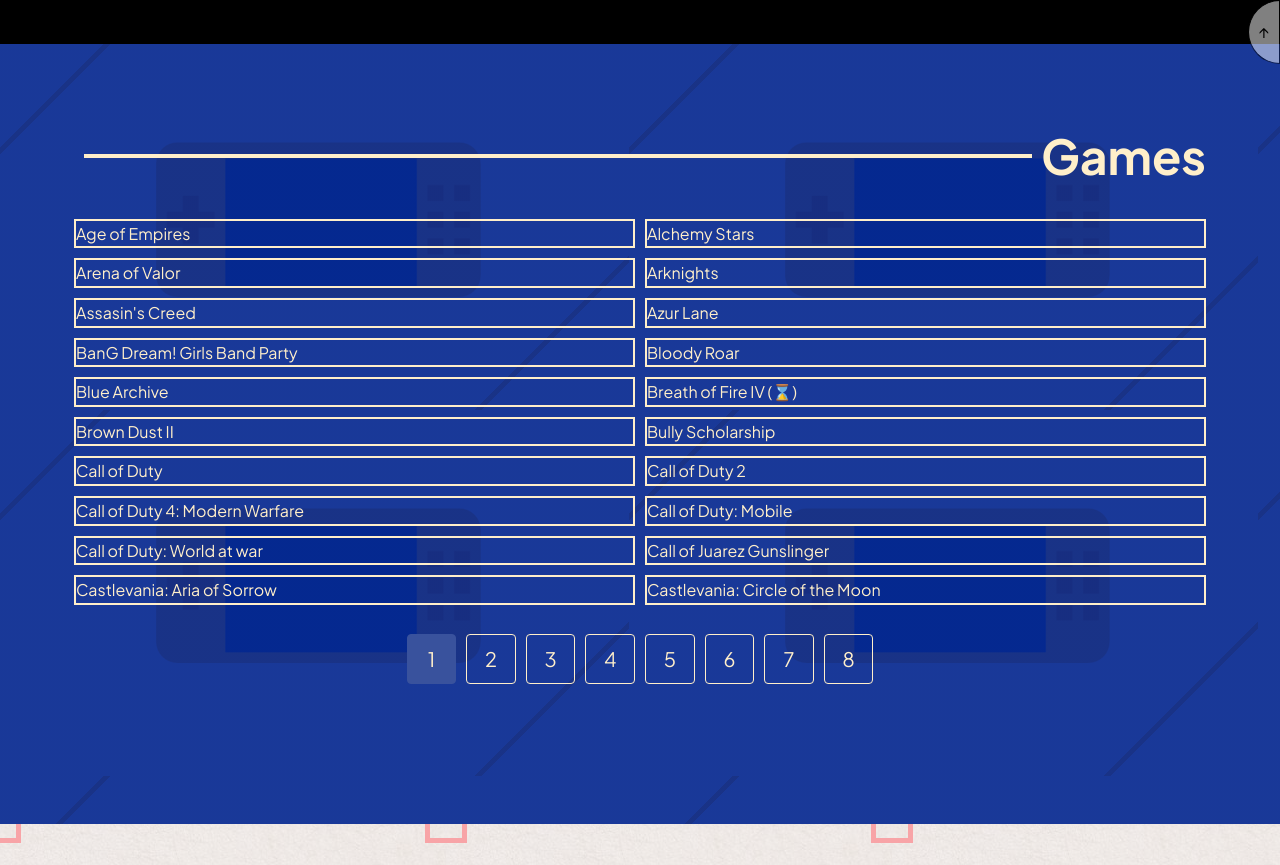
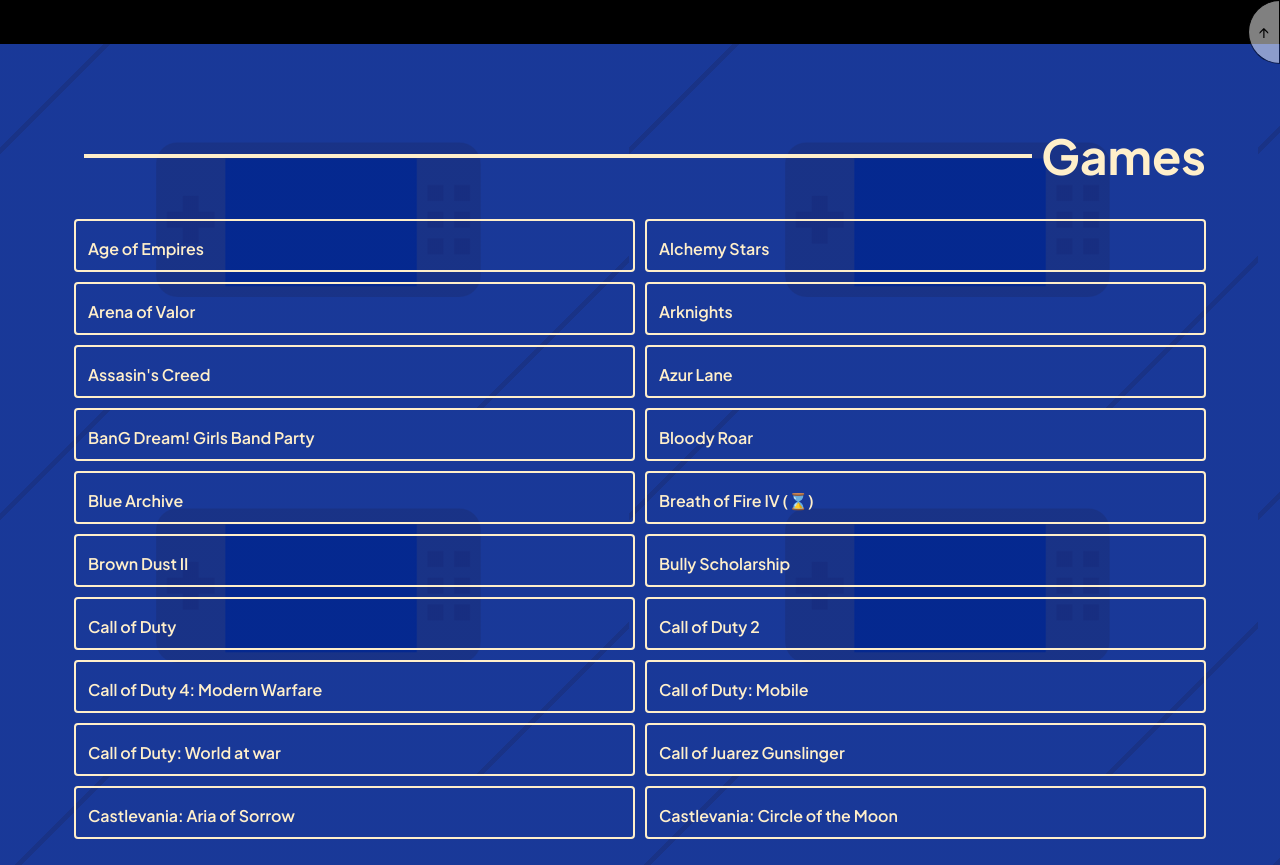
Before and after one commit to sampm092/sampm092.github.io, a plain HTML site: page projects/game.html in a window 1280 px wide. Shown: the part 736-1601 px from the top of the page. Drawn offline with Linux system fonts and the light colour scheme.

Commit message:
fix: restore deleted .items div

```diff
--- a/projects/style.css
+++ b/projects/style.css
@@ -48,6 +48,19 @@
 
 .nameG {
     color: #fff;
+}
+
+.items div{
+    padding: 12px;
+    background: transparent;
+    border-radius: 4px;
+    width: 95%;
+    text-align: start;
+    font-weight: 600;
+    height: 25px;
+    align-content: center;
+    overflow: overlay;
+    line-height: 2;
 }
 
 
```
